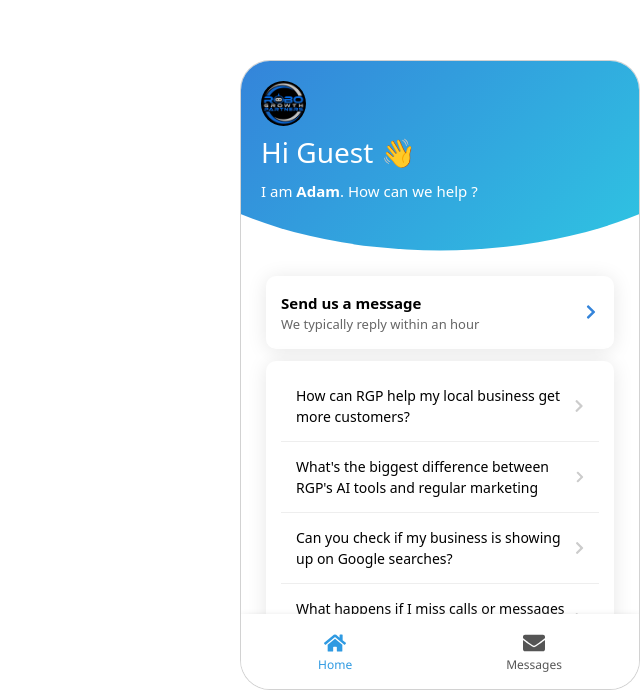
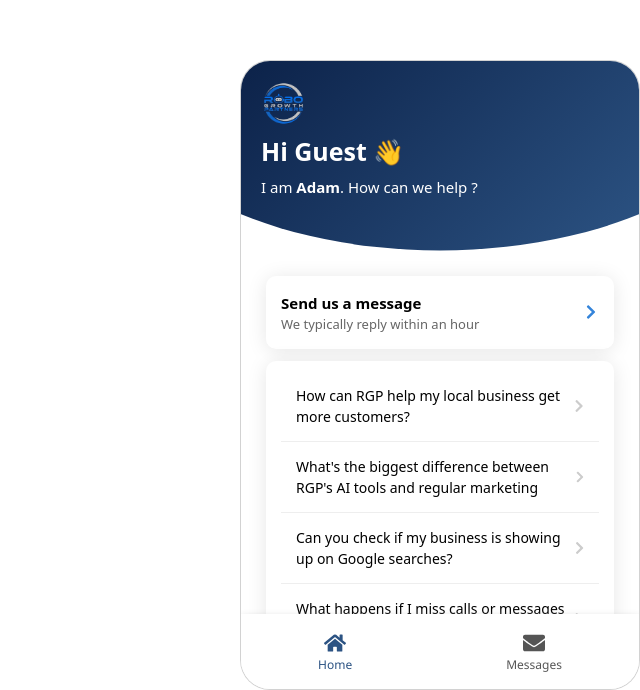
Before and after one commit to alihassanml/RoboGrowth-Chatbot, a React (Vite) app: page / in a window 1280 px wide. Shown: the part 110-800 px from the top of the page, without its empty margins (640-1280 px from the left). Built offline with nearby package versions, Linux system fonts and the light colour scheme.

Commit message:
first commit

```diff
--- a/src/components/Chatbot.tsx
+++ b/src/components/Chatbot.tsx
@@ -194,7 +194,7 @@
 
             {/* Modern Header */}
             <div className={screen === 'intro' || screen === 'form' ? 'curved-rectangle' : ''} style={{
-              background: "linear-gradient(135deg, #3484daff, #2fc4e2ff)",
+              background: "linear-gradient(135deg, #0c2249, #2c5383)",
               padding: '20px',
               paddingTop: "20px",
               color: 'white',
@@ -202,7 +202,7 @@
             }}>
                               <div style={{ display: 'flex', alignItems: 'center' }}>
                   <img
-                    src="./logo.jpg"
+                    src="./logo.png"
                     style={{
                       width: "45px",
                       height: "45px",
@@ -211,11 +211,16 @@
                       marginRight: '10px'
                     }}
                   />
-
+                  {screen === 'chat' && (
+                    <h4 style={{
+                      fontSize: "16px",
+                      fontWeight: "bold"
+                    }}>{userName}</h4>
+                  )}
                 </div>
               <div style={{ display: 'flex', alignItems: 'center', marginBottom: '10px' }}>
               </div>
-              <b><h3 style={{ margin: 0, textDecoration: "bold", fontFamily: "" }}>Hi {userName} 👋</h3></b>
+              <b><h3 style={{ margin: 0, textDecoration: "bold", fontFamily: "", fontSize:"25px",fontWeight:"bold" }}>Hi {userName} 👋</h3></b>
               <p style={{ margin: 0, fontSize: 15, paddingTop: '10px' }}>I am <b>Adam</b>. How can we help ?</p>
             </div>
 
@@ -290,7 +295,7 @@
                     {messages.map((msg, idx) => (
                       <div key={idx} style={{ display: 'flex', justifyContent: msg.type === 'user' ? 'flex-end' : 'flex-start', marginBottom: '8px' }}>
                         {msg.type === 'bot' && (
-                          <img src="./logo.jpg" alt="Bot" style={{ width: '28px', height: '28px', marginRight: '8px', borderRadius: '50%', backgroundColor: 'green' }} />
+                          <img src="./logo.png" alt="Bot" style={{ width: '28px', height: '28px', marginRight: '8px', borderRadius: '50%', backgroundColor: 'black' }} />
                         )}
                         <div style={{
                           maxWidth: '75%',
@@ -299,7 +304,7 @@
                           paddingRight: '13px',
                           borderRadius: '30px',
                           color: msg.type === 'user' ? 'white' : 'black',
-                          background: msg.type === 'user' ? 'rgba(43, 149, 211, 1)' : '#f1f1f1',
+                          background: msg.type === 'user' ? 'linear-gradient(135deg, #0c2249, #2c5383)' : '#f1f1f1',
                           fontSize: "14px"
                         }}>
                           <ReactMarkdown>{msg.text}</ReactMarkdown>
@@ -308,7 +313,7 @@
                     ))}
                     {typingMessage && (
                       <div style={{ display: 'flex', alignItems: 'flex-start', marginBottom: '8px' }}>
-                        <img src="./logo.jpg" alt="Bot" style={{ width: '28px', height: '28px', marginRight: '8px', borderRadius: '50%', backgroundColor: 'green' }} />
+                        <img src="./logo.png" alt="Bot" style={{ width: '28px', height: '28px', marginRight: '8px', borderRadius: '50%', backgroundColor: 'black' }} />
                         <div className="typing-indicator">
                           <div className="typing-dot"></div>
                           <div className="typing-dot"></div>
@@ -346,7 +351,7 @@
                       style={{
                         marginLeft: '8px',
                         borderRadius: '50%',
-                        background: "linear-gradient(135deg, #3484daff, #2fc4e2ff)",
+                        background: "linear-gradient(135deg, #0c2249, #2c5383)",
                         width: '40px',
                         border: "none",
                         height: '40px',
@@ -391,7 +396,7 @@
                     style={{
                       textAlign: 'center',
                       cursor: 'pointer',
-                      color: isActive ? '#2f9ae2ff' : '#555',
+                      color: isActive ? '#2c5383' : '#555',
                       padding: '5px 10px',
                       borderRadius: '8px'
                     }}
```
Also changed, not shown: public/logo.jpg (deleted), public/logo.png (added).
